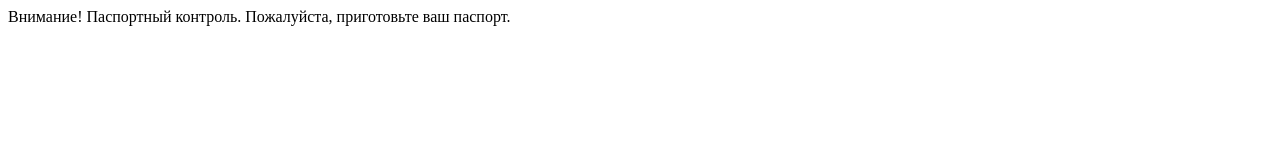
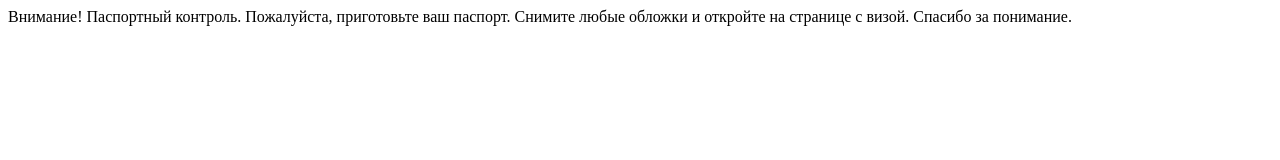
Before and after one commit to m--koma/m--koma.github.io, a plain HTML site: page rus.html in a window 1280 px wide. Drawn offline with Linux system fonts and the light colour scheme.

Commit message:
Add Happy Hour

```diff
--- a/rus.html
+++ b/rus.html
@@ -1,3 +1,4 @@
+<meta content="text/html; charset=UTF-8" http-equiv="Content-Type">
 <html lang="ru">
-  Внимание! Паспортный контроль. Пожалуйста, приготовьте ваш паспорт.
+  Внимание! Паспортный контроль. Пожалуйста, приготовьте ваш паспорт. Снимите любые обложки и откройте на странице с визой. Спасибо за понимание.
 </html>
```
Also changed, not shown: happyhour.html (added, +1 -0 lines).
